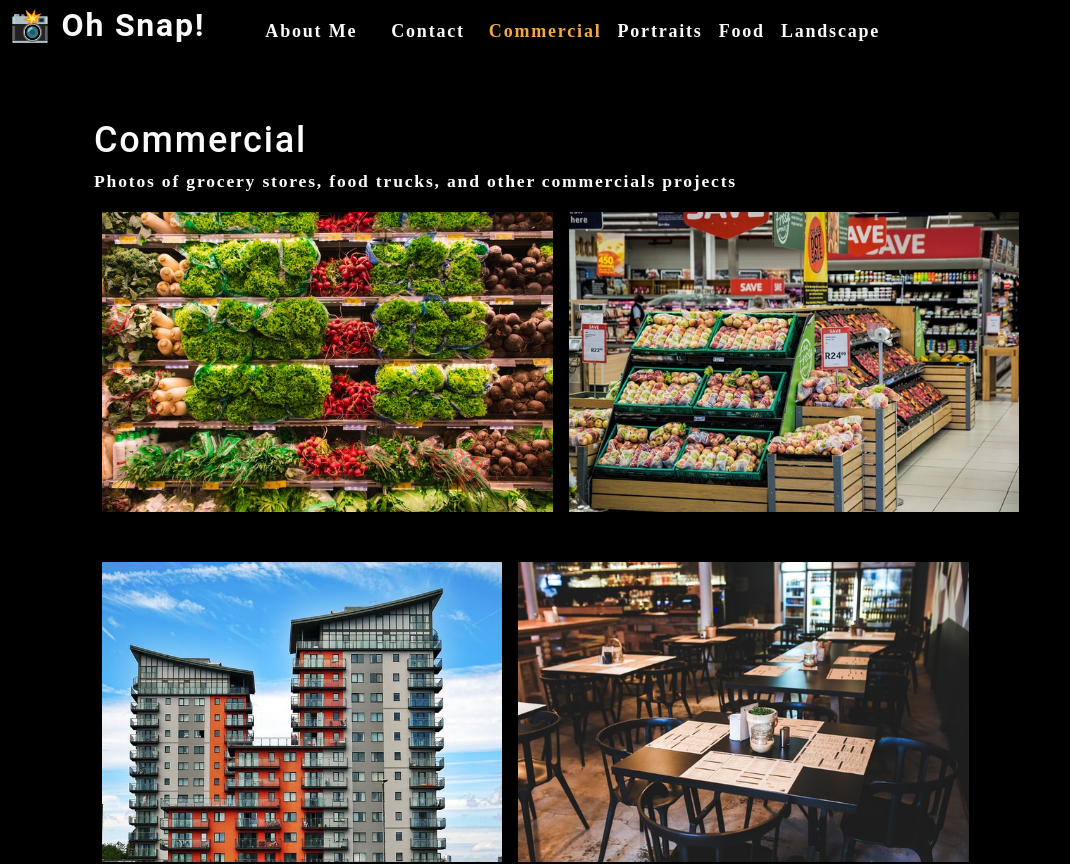
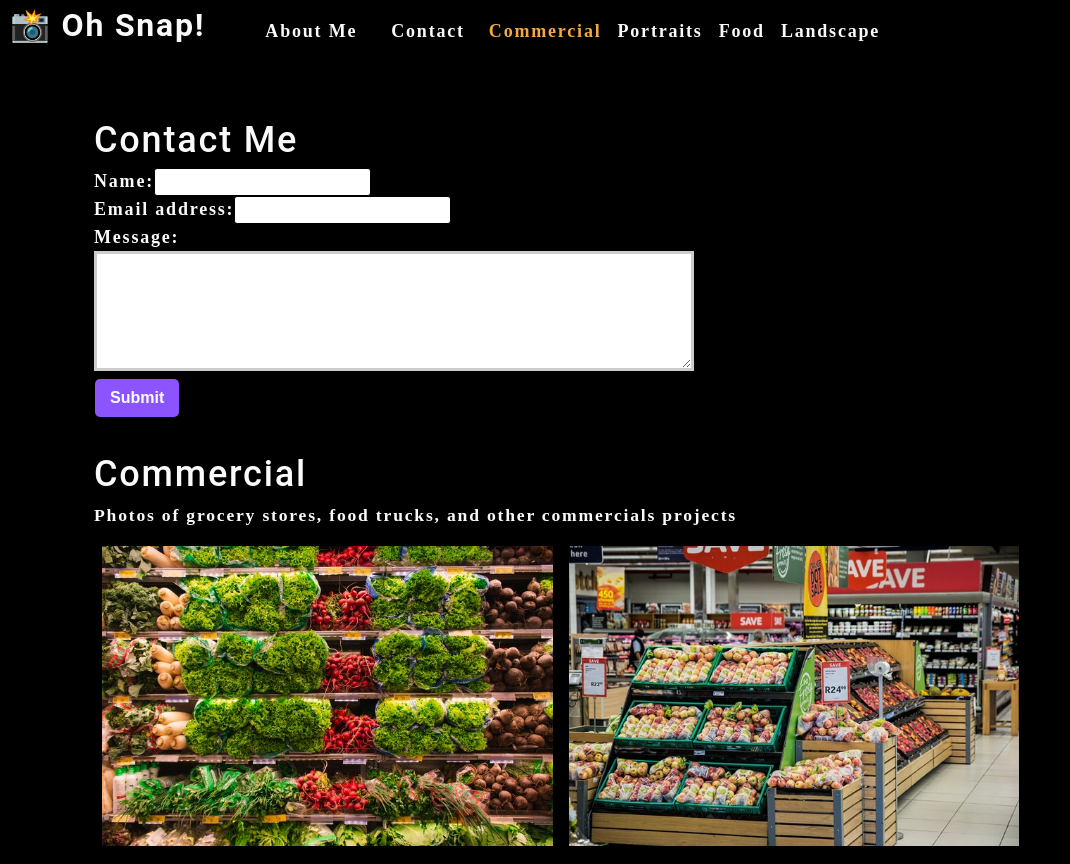
Before and after one commit to Joker282855/react-app-practice, a React (Create React App) app in the folder photo-port/: page / in a window 1280 px wide. Shown: the top 864 px of the page, without its empty margins (0-1070 px from the left). Built offline with nearby package versions, Linux system fonts and the light colour scheme.

Commit message:
got elements for the component form imported onto the app.js file

```diff
--- a/photo-port/src/App.js
+++ b/photo-port/src/App.js
@@ -2,6 +2,8 @@
 import Nav from './components/Nav';
 import About from './components/About';
 import Gallery from './components/Gallery';
+import Contact from './components/Contact';
+import ContactForm from './components/Contact';
 
 function App() {
   const [categories] = useState([
@@ -25,8 +27,9 @@
      ></Nav>
      <main>
        <div>
-       <Gallery currentCategory={currentCategory}></Gallery>
-       <About></About>
+        <ContactForm></ContactForm>
+        <Gallery currentCategory={currentCategory}></Gallery>
+        <About></About>
        </div>
      </main>
    </div>
--- a/photo-port/src/components/Contact/index.js
+++ b/photo-port/src/components/Contact/index.js
@@ -1,11 +1,23 @@
+import React from 'react';
+
 function ContactForm() {
     return (
         <section>
             <h1>Contact Me</h1>
             <form id="contact-form">
-                // name information
-                // email information
-                // message text area
+                <div>
+                    <label htmlFor="name">Name:</label>
+                    <input type="text" name="name" />
+                </div>
+                <div>
+                    <label htmlFor="email">Email address:</label>
+                    <input type="text" name="email" />
+                </div>
+                <div>
+                    <label htmlFor="message">Message:</label>
+                    <textarea name="message" rows="5" />
+                </div>
+                <button type="submit">Submit</button>
             </form>
         </section>
     )
```
